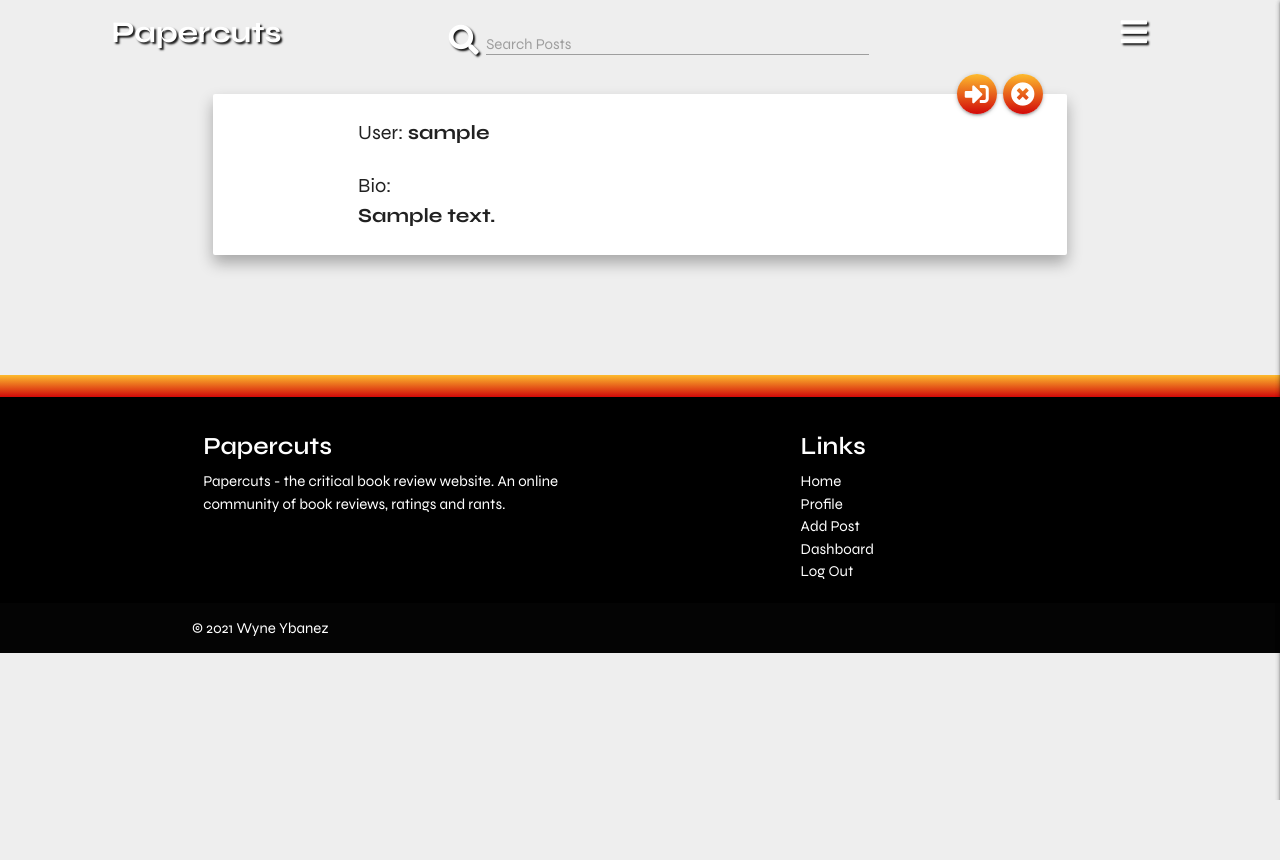
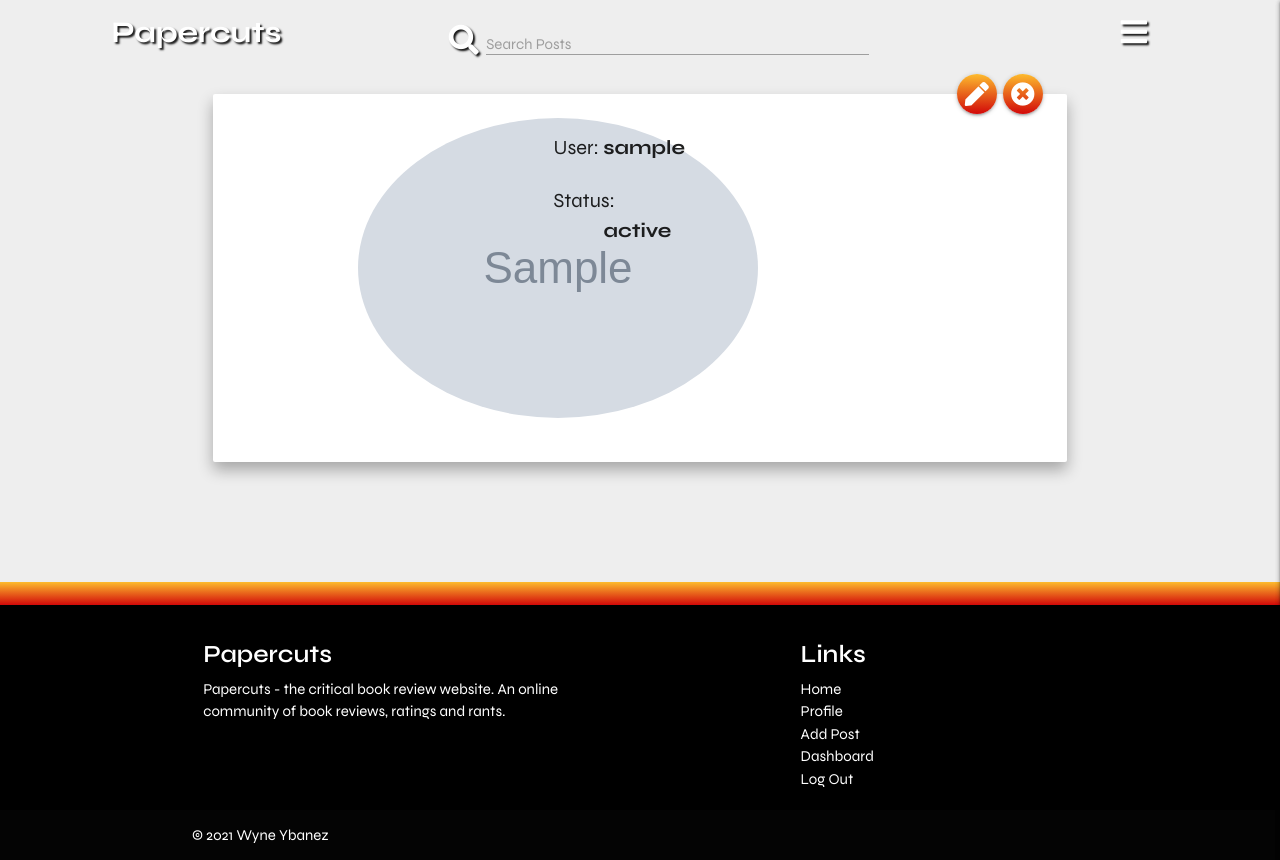
Before and after one commit to wyne-ybanez/PaperCut, a Flask app: page /profile/1 in a window 1280 px wide. Before the commit the page ends 800 px from the top, so only its background shows below. Run offline with Flask 2, Linux system fonts and the light colour scheme; the visitor is signed in with stand-in values (Sample User, id 1); grey boxes marked "Sample" are stand-in pictures; a database or web service that is not in the repository returns one stand-in record (values such as "Sample title"); some libraries are stand-ins or nearby versions.

Commit message:
Allow user to choose avatars

```diff
--- a/app.py
+++ b/app.py
@@ -163,9 +163,10 @@ def edit_profile(username):
     Allows users to add bios to profile.
     '''
     if request.method == 'POST':
-        edit = request.form.get('bio')
+        edit = request.form.get('status')
+        avatar = request.form.get('avatar')
         mongo.db.users.update({'username': session['user']}, {
-                              '$set': {'bio': edit}})
+                              '$set': {'status': edit, 'avatar': avatar}})
         flash('Profile Successfully Updated')
 
     user = mongo.db.users.find_one({'username': session['user']})['username']
--- a/static/css/style.css
+++ b/static/css/style.css
@@ -210,13 +210,23 @@ header.masthead .post-heading .meta a {
   margin-top: 1.5rem;
 }
 
-/*====== Avatar: https://www.w3schools.com/howto/howto_css_image_avatar.asp ======*/
+/*====== Profile ======*/
+/* Avatar: https://www.w3schools.com/howto/howto_css_image_avatar.asp */
 
 .avatar {
   vertical-align: middle;
-  width: 50px;
-  height: 50px;
+  object-fit: contain;
   border-radius: 50%;
+}
+
+.card-content .container .user {
+  margin-top: 1rem;
+  font-size: 20px;
+}
+
+.card-status {
+  font-size: 20px;
+  font-weight: 700;
 }
 
 /*====== Body ======*/
@@ -331,11 +341,6 @@ header.masthead .post-heading .meta a {
 
 .card-genre{
   font-size: 25px;
-  font-weight: 700;
-}
-
-.card-bio {
-  font-size: 20px;
   font-weight: 700;
 }
 
--- a/templates/profile.html
+++ b/templates/profile.html
@@ -11,11 +11,11 @@
                     </i>
                 </a>
                 <!-- Edit Profile -->
-                {% if session.user|lower == username %}
-                    <a href="{{ url_for('edit_profile', username=session['user']) }}" class="btn-floating plus halfway-fab
+                {% if admin or session.user|lower == username %}
+                <a href="{{ url_for('edit_profile', username=session['user']) }}" class="btn-floating plus halfway-fab
                         waves-effect waves-light main-color">
-                        <i class="fas fa-pen tooltipped" data-position="bottom" data-tooltip="Edit"></i>
-                    </a>
+                    <i class="fas fa-pen tooltipped" data-position="bottom" data-tooltip="Edit"></i>
+                </a>
                 {% else %}
                 <a href="{{ url_for('login') }}" class="btn-floating plus halfway-fab
                              waves-effect waves-light main-color">
@@ -26,13 +26,18 @@
             <!-- Profile Content -->
             <div class="card-content">
                 <div class="container">
-                    <p style="font-size: 20px;">User: <strong class="card-bio">{{ username }}</strong></p>
-                    <br>
-
-                    <p style="font-size: 20px;">Bio:</p>
-
-                    <p class="card-bio">{{ user.bio }}</p>
-
+                    <div class="row">
+                        <div class="col s4">
+                            <img class="avatar"
+                                src="{{ user.avatar }}">
+                        </div>
+                        <div class="col s8">
+                            <p class="user">User: <strong class="card-status">{{ username }}</strong></p>
+                            <br>
+                            <p style="font-size: 20px;">Status:</p>
+                            <p style="margin-left: 50px;" class="card-status status">{{ user.status }}</p>
+                        </div>
+                    </div>
                 </div>
             </div>
         </div>
```
Also changed, not shown: templates/edit_profile.html (+6 -7 lines).
